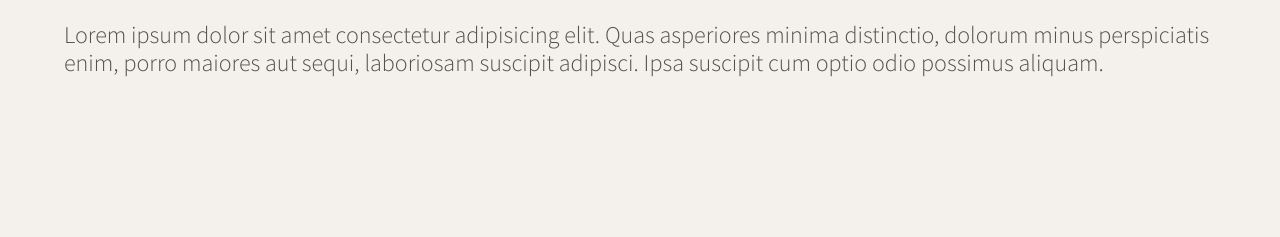
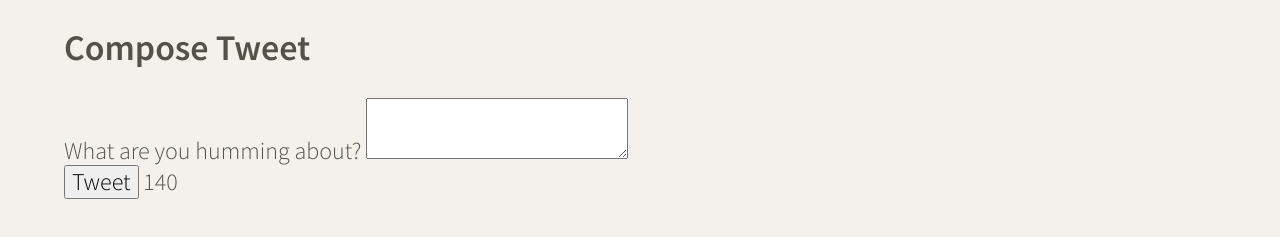
Before and after one commit to stanw0ng/tweeterApp, a website: page public/index.html in a window 1280 px wide. Shown: the part 523-760 px from the top of the page. Drawn offline with nearby package versions, Linux system fonts and the light colour scheme.

Commit message:
added form to main element  of index.html

```diff
--- a/public/index.html
+++ b/public/index.html
@@ -49,7 +49,17 @@
 
     <!-- Page-specific (main) content here -->
     <main class="container">
-      <p>Lorem ipsum dolor sit amet consectetur adipisicing elit. Quas asperiores minima distinctio, dolorum minus perspiciatis enim, porro maiores aut sequi, laboriosam suscipit adipisci. Ipsa suscipit cum optio odio possimus aliquam.</p>
+      <section class="new-tweet">
+        <h2>Compose Tweet</h2>
+        <form>
+          <label for="tweet-text">What are you humming about?</label>
+          <textarea name="text" id="tweet-text"></textarea>
+          <div>
+            <button type="submit">Tweet</button>
+            <output name="counter" class="counter" for="tweet-text">140</output>
+          </div>
+        </form>
+      </section>
     </main>
   </body>
 </html>
```
